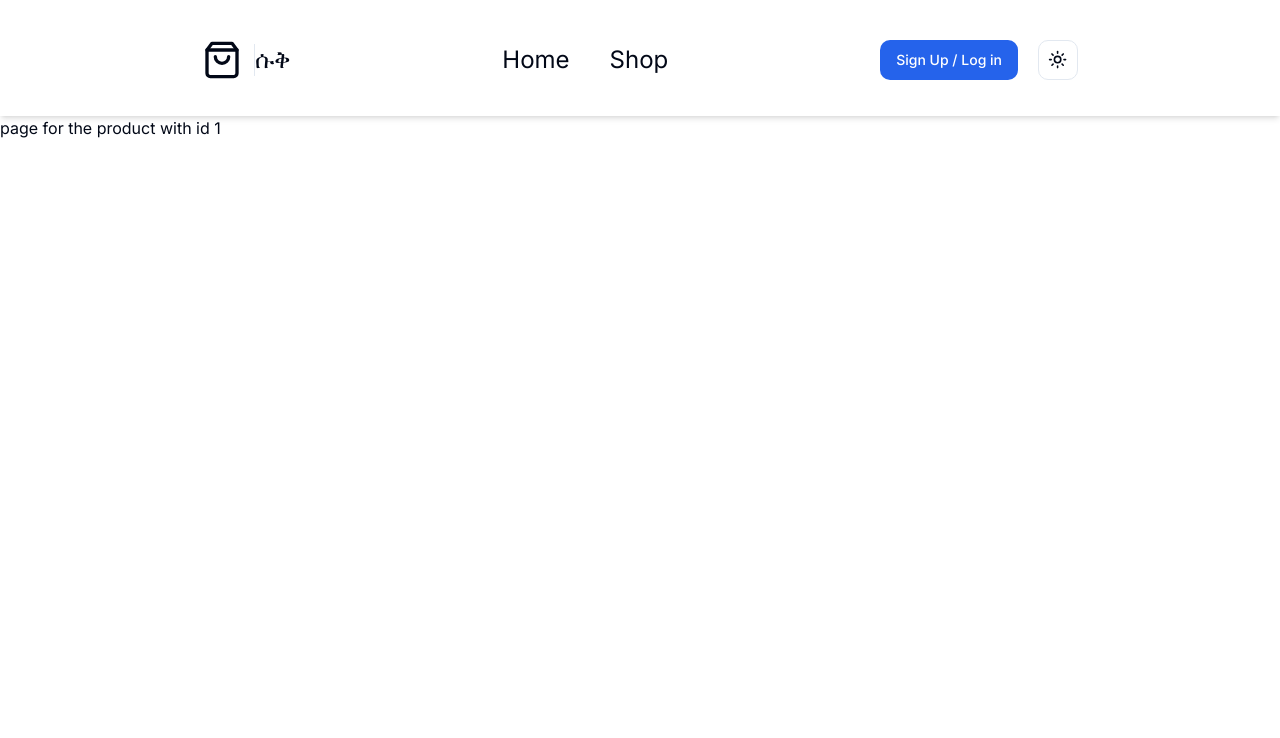
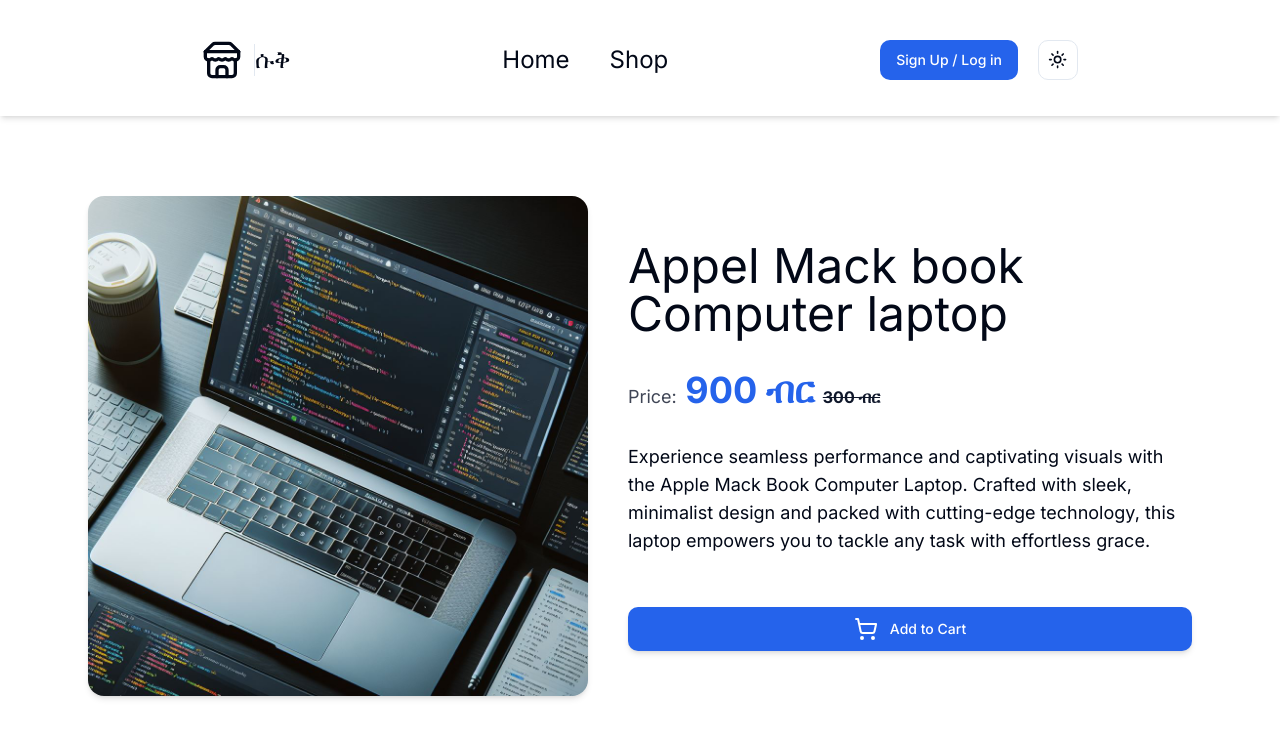
Before and after one commit to Adnan-Jemal/Next-js-E-commerce-, a Next.js app: page /shop/1 in a window 1280 px wide. Shown: the top 738 px of the page. Built offline with nearby package versions, Linux system fonts and the light colour scheme; no server answers.

Commit message:
done for feb 2 2024

```diff
--- a/app/layout.tsx
+++ b/app/layout.tsx
@@ -2,7 +2,7 @@
 import { Inter } from "next/font/google";
 import "./globals.css";
 import { ThemeProvider } from "@/context/theme-provider";
-
+import { Toaster } from "@/components/ui/sonner";
 
 const inter = Inter({ subsets: ["latin"] });
 
@@ -19,13 +19,10 @@
   return (
     <html lang="en">
       <body className={inter.className}>
-      <ThemeProvider
-            attribute="class"
-            defaultTheme="system"
-            enableSystem
-
-          >{children}</ThemeProvider>
-
+        <ThemeProvider attribute="class" defaultTheme="system" enableSystem>
+          {children}
+          <Toaster />
+        </ThemeProvider>
       </body>
     </html>
   );
--- a/app/shop/[id]/page.tsx
+++ b/app/shop/[id]/page.tsx
@@ -1,11 +1,45 @@
 import NavBar from "@/components/NavBar";
+import Image from "next/image";
 import React from "react";
+import computer from "@/public/computer.jpeg";
+import AddToCartBtn from "@/components/AddtoCartBtn";
 
 const page = ({ params }: { params: { id: string } }) => {
   return (
     <>
       <NavBar />
-      <div>page for the product with id {params.id}</div>
+      <div className="max-w-6xl m-auto my-20">
+        <div className="flex flex-col lg:flex-row justify-center items-center mx-6 gap-10">
+          <Image
+            alt="product Image"
+            src={computer}
+            className="rounded-2xl shadow-md"
+            height={500}
+            width={500}
+          />
+          <div className="w-full  flex flex-col lg:justify-between text-center lg:text-start lg:gap-8 gap-5">
+            <h1 className="lg:text-5xl text-3xl">
+              Appel Mack book Computer laptop
+            </h1>
+            <h1 className="text-4xl font-bold ">
+              <span className="text-lg text-secondary-foreground/80 font-normal">
+                Price:
+              </span>
+              <span className="text-primary"> 900 ብር </span>
+              <span className="line-through text-base text-secondary-foreground ">
+                300 ብር
+              </span>
+            </h1>
+            <p className="text-sm lg:text-lg">
+              Experience seamless performance and captivating visuals with the
+              Apple Mack Book Computer Laptop. Crafted with sleek, minimalist
+              design and packed with cutting-edge technology, this laptop
+              empowers you to tackle any task with effortless grace.
+            </p>
+            <AddToCartBtn />
+          </div>
+        </div>
+      </div>
     </>
   );
 };
--- /dev/null
+++ b/components/AddtoCartBtn.tsx
@@ -0,0 +1,25 @@
+'use client'
+import React from 'react'
+import { Button } from './ui/button'
+import { toast } from 'sonner'
+import { ShoppingCart } from 'lucide-react'
+
+const AddToCartBtn = () => {
+  return (
+    <Button
+    size={"lg"}
+    variant={"default"}
+    onClick={() =>
+      toast("Product Added To Your Cart.", {
+        description: "Check your cart to view added products and checkout"
+      })
+    }
+    className="text-white flex gap-3 mt-5 shadow-md"
+  >
+    <ShoppingCart />
+    Add to Cart
+  </Button>
+  )
+}
+
+export default AddToCartBtn
--- a/components/CartProduct.tsx
+++ b/components/CartProduct.tsx
@@ -10,7 +10,7 @@
       <Button
         variant="destructive"
         size="icon"
-        className="absolute top-[0]   right-0 h-6 w-6 rounded-full shadow-md lg:hidden lg:group-hover:flex transition-all "
+        className="absolute top-[-6px]   right-[-5px] h-6 w-6 rounded-full shadow-md lg:hidden lg:group-hover:flex transition-all "
       >
         <XIcon className="h-[1.2rem] w-[1.2rem]" />
       </Button>
@@ -21,14 +21,14 @@
       />
       <div className=" h-full w-full flex justify-evenly flex-col text-start">
         <div className="h-16 w-full flex justify-start items-center py-1 px-3">
-          <h1 >Appel Mack book Computer laptop</h1>
+          <h1 className="line-clamp-2" >Appel Mack book Computer laptop</h1>
         </div>
 
         <span className="h-[1px] w-full bg-primary"></span>
         <div className="flex px-3 items-center">
           <Coins className="text-primary" />
           <h1 className="text-md pl-2  py-1 ">
-            Price:<span className="font-bold text-lg"> 300ብር</span>
+            <span className="font-bold text-lg"> 300ብር</span>
           </h1>
         </div>
       </div>
--- a/components/NavBar.tsx
+++ b/components/NavBar.tsx
@@ -14,7 +14,7 @@
   DropdownMenuTrigger,
 } from "@radix-ui/react-dropdown-menu";
 
-import { ShoppingBag, ShoppingCart } from "lucide-react";
+import { Store, ShoppingCart } from "lucide-react";
 import {
   Sheet,
   SheetClose,
@@ -41,7 +41,7 @@
   return (
     <div className="pt-10 pb-9 lg:px-24 px-8 text-2xl shadow-md flex lg:justify-around justify-between">
       <div className="flex justify-center items-center  gap-3">
-        <ShoppingBag className="h-10 w-10" />
+        <Store className="h-10 w-10" />
 
         <h1 className="border-l hidden md:block ">ሱቅ</h1>
       </div>
@@ -53,7 +53,7 @@
           <Link href={"/shop"}>Shop</Link>
         </li>
       </ul>
-      <div className={`flex lg:gap-5 ${!user ? "gap-2" : "gap-5"}`}>
+      <div className={`flex lg:gap-5 ${!user ? "gap-2" : "gap-3"}`}>
         {user
           ? !loading && (
               <>
@@ -66,25 +66,27 @@
                   <SheetContent className="overflow-y-auto pb-12">
                     <SheetHeader>
                       <SheetTitle className="text-4xl">Cart</SheetTitle>
-                      <SheetDescription className="mt-3">
+                      <SheetDescription className="my-3">
                         Here you can remove items from your cart or continue to
                         Checkout.
                       </SheetDescription>
                     </SheetHeader>
-                    <div className="flex flex-col justify-center items-center gap-3 py-10">
+                    <SheetFooter>
+                      <SheetClose asChild>
+                        <Button
+                          type="submit"
+                          className="w-full text-white mt-5"
+                        >
+                          Checkout
+                        </Button>
+                      </SheetClose>
+                    </SheetFooter>
+                    <div className="flex flex-col justify-center items-center gap-5 py-10">
                       <CartProduct />
                       <CartProduct />
                       <CartProduct />
                       <CartProduct />
                     </div>
-
-                    <SheetFooter>
-                      <SheetClose asChild>
-                        <Button type="submit" className="w-full text-white">
-                          Checkout
-                        </Button>
-                      </SheetClose>
-                    </SheetFooter>
                   </SheetContent>
                 </Sheet>
 
--- a/components/productCard.tsx
+++ b/components/productCard.tsx
@@ -11,7 +11,7 @@
         <Image alt="Product Image" src={computer} className="h-40" />
         <div className=" h-full w-full flex justify-evenly flex-col text-start">
           <div className="h-16 w-full flex justify-start items-center py-1 px-3">
-            <h1 className="text-lg  ">Appel Mack book Computer laptop</h1>
+            <h1 className="text-lg line-clamp-2 ">Appel Mack book Computer laptop</h1>
           </div>
 
           <span className="h-[1px] w-full bg-primary"></span>
--- /dev/null
+++ b/components/ui/sonner.tsx
@@ -0,0 +1,31 @@
+"use client"
+
+import { useTheme } from "next-themes"
+import { Toaster as Sonner } from "sonner"
+
+type ToasterProps = React.ComponentProps<typeof Sonner>
+
+const Toaster = ({ ...props }: ToasterProps) => {
+  const { theme = "system" } = useTheme()
+
+  return (
+    <Sonner
+      theme={theme as ToasterProps["theme"]}
+      className="toaster group"
+      toastOptions={{
+        classNames: {
+          toast:
+            "group toast group-[.toaster]:bg-background group-[.toaster]:text-foreground group-[.toaster]:border-border group-[.toaster]:shadow-lg",
+          description: "group-[.toast]:text-muted-foreground",
+          actionButton:
+            "group-[.toast]:bg-primary group-[.toast]:text-primary-foreground",
+          cancelButton:
+            "group-[.toast]:bg-muted group-[.toast]:text-muted-foreground",
+        },
+      }}
+      {...props}
+    />
+  )
+}
+
+export { Toaster }
--- a/package.json
+++ b/package.json
@@ -22,6 +22,7 @@
     "react": "^18",
     "react-dom": "^18",
     "react-firebase-hooks": "^5.1.1",
+    "sonner": "^1.4.0",
     "tailwind-merge": "^2.2.1",
     "tailwindcss-animate": "^1.0.7"
   },
```
Also changed, not shown: 1 other file (tests, documents, lock files or other folders).
